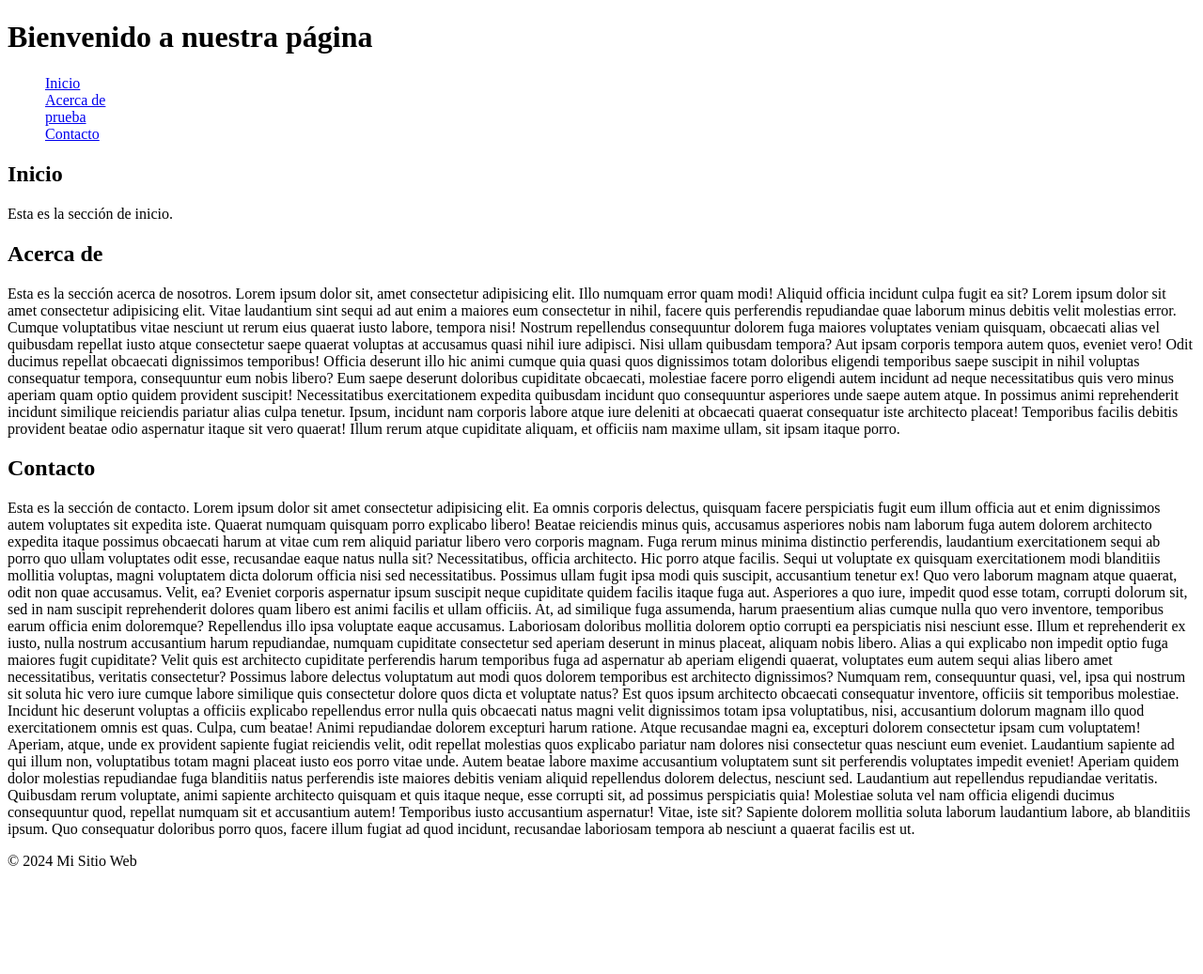
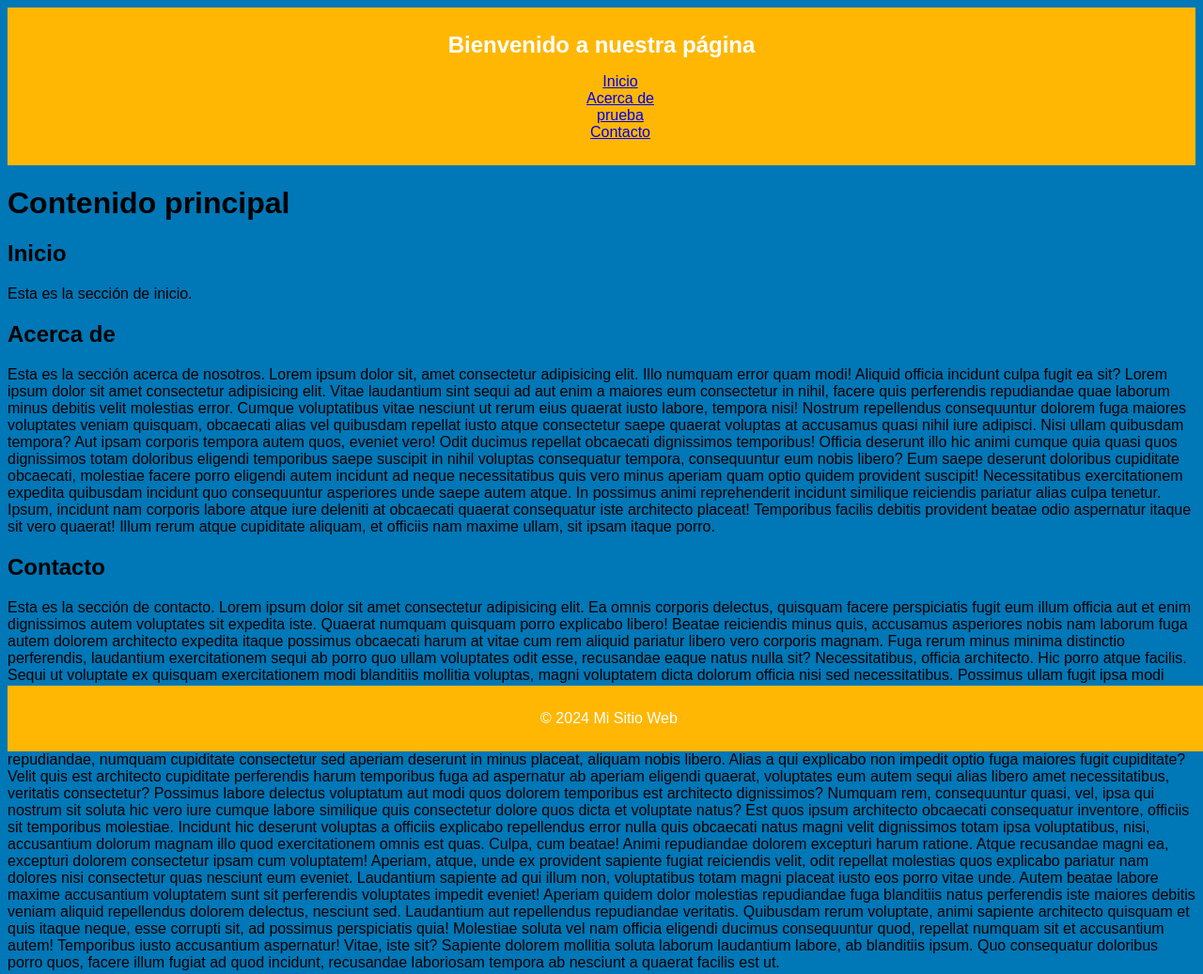
Before and after one commit to jbollainm/LenguajedeMarcas2025, a plain HTML site: page index.html in a window 1280 px wide. Shown: the top 1037 px of the page at 94% size. Before the commit the page ends 942 px from the top, so only its background shows below. Drawn offline with Linux system fonts and the light colour scheme.

Commit message:
videoconferencia 2

```diff
--- a/index.html
+++ b/index.html
@@ -5,6 +5,7 @@
     <meta name="viewport" content="width=device-width, initial-scale=1.0" />
     <title>Videoconferencia 1</title>
     <link rel="icon" type="image/png" href="the-internet-svgrepo-com.svg" />
+    <link rel="stylesheet" href="styles.css" />
   </head>
   <body>
     <header>
@@ -19,6 +20,7 @@
       </nav>
     </header>
     <main>
+      <h1>Contenido principal</h1>
       <section id="home">
         <h2>Inicio</h2>
         <p>Esta es la sección de inicio.</p>
@@ -114,6 +116,13 @@
           illum fugiat ad quod incidunt, recusandae laboriosam tempora ab
           nesciunt a quaerat facilis est ut.
         </p>
+        <img
+          src="https://c.pxhere.com/photos/7c/76/paella_rice_scampi_lemons_spain_national_dish_eat_shrimp-950870.jpg!d"
+          srcset="
+            https://c.pxhere.com/photos/7c/76/paella_rice_scampi_lemons_spain_national_dish_eat_shrimp-950870.jpg!d
+          "
+          alt="plato, comida, comida, Mariscos, pescado, comer, cocina, arroz, buffet, camarón, España, nutrición, salmón, Frisch, mejillones, Limones, paella, cocina mediterranea, Hors d oeuvre, gambas rebozadas, Cocina española, comida europea, Hervir los mariscos, plato tipico, Fotos gratis In PxHere"
+        />
       </section>
     </main>
     <footer>
--- /dev/null
+++ b/styles.css
@@ -0,0 +1,33 @@
+:root {
+  --color-primario: #0077b6; /* Azul vibrante */
+  --color-secundario: #ffb703; /* Amarillo cálido */
+}
+
+body {
+  border: 0px;
+  padding: 0px;
+  font-family: Arial, Helvetica, sans-serif;
+  background-color: var(--color-primario);
+}
+/* Estilos para el encabezado */
+header {
+  background-color: var(--color-secundario);
+  color: white;
+  padding: 10px 0;
+  text-align: center;
+}
+
+header h1 {
+  font-size: 24px;
+}
+
+/* Estilos para el pie de página */
+footer {
+  background-color: var(--color-secundario);
+  color: white;
+  text-align: center;
+  padding: 10px 0;
+  position: fixed;
+  width: 100%;
+  bottom: 0;
+}
```
